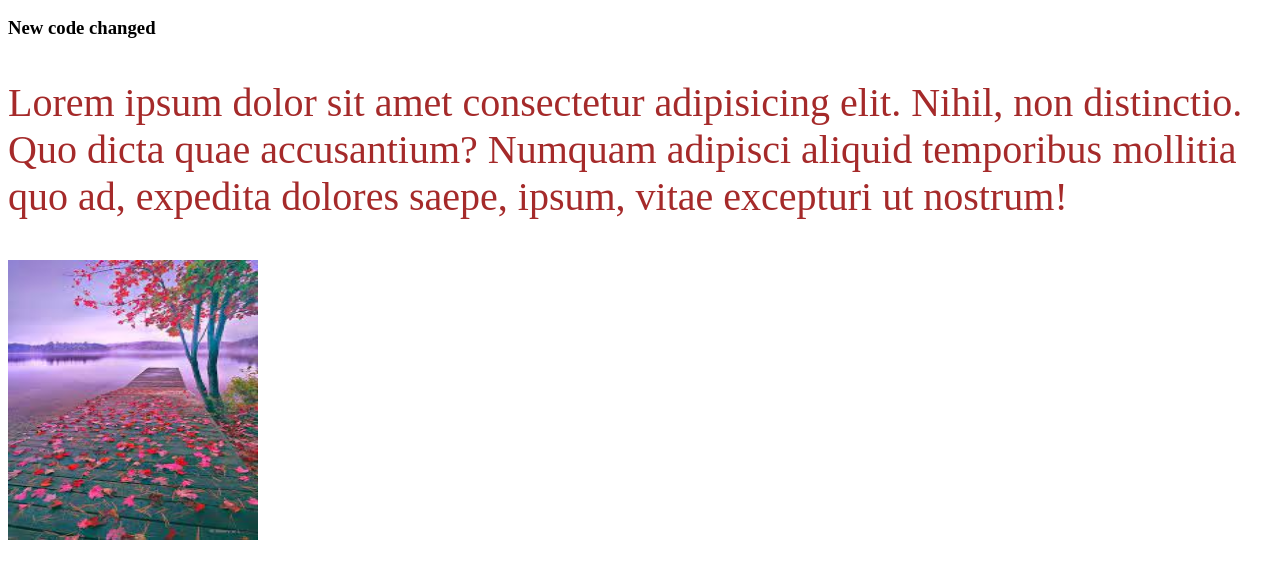
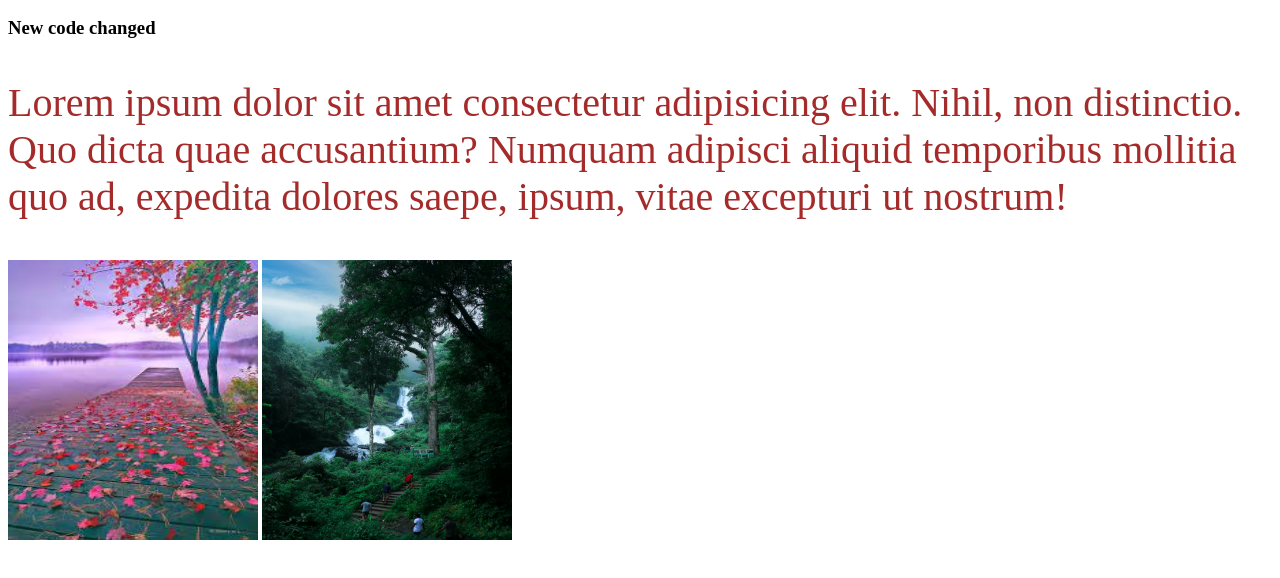
Before and after one commit to samiRa-shammi191/my-1st-Repo, a plain HTML site: page index.html in a window 1280 px wide. Shown: the part 110-688 px from the top of the page. Drawn offline with Linux system fonts and the light colour scheme.

Commit message:
img added

```diff
--- a/index.html
+++ b/index.html
@@ -14,5 +14,6 @@
      <h3>New code changed</h3>
      <p>Lorem ipsum dolor sit amet consectetur adipisicing elit. Nihil, non distinctio. Quo dicta quae accusantium? Numquam adipisci aliquid temporibus mollitia quo ad, expedita dolores saepe, ipsum, vitae excepturi ut nostrum!</p>
      <img src="nature.jpg" alt="nature pic" width="250px" height="280px">
+     <img src="n2.jpg" alt="nature pic" width="250px" height="280px">
 </body>
 </html>
```
